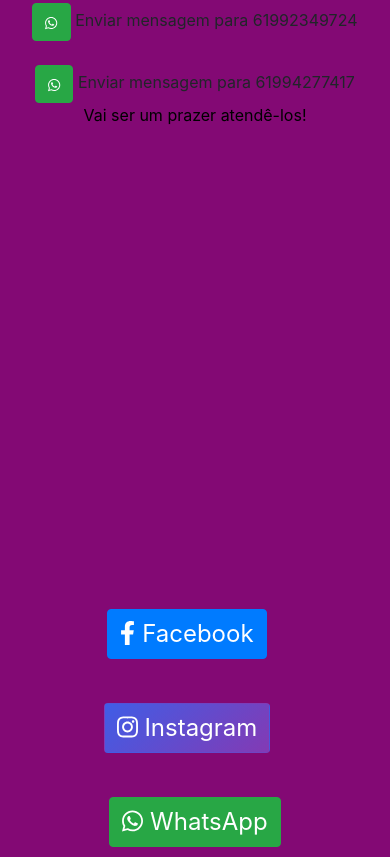
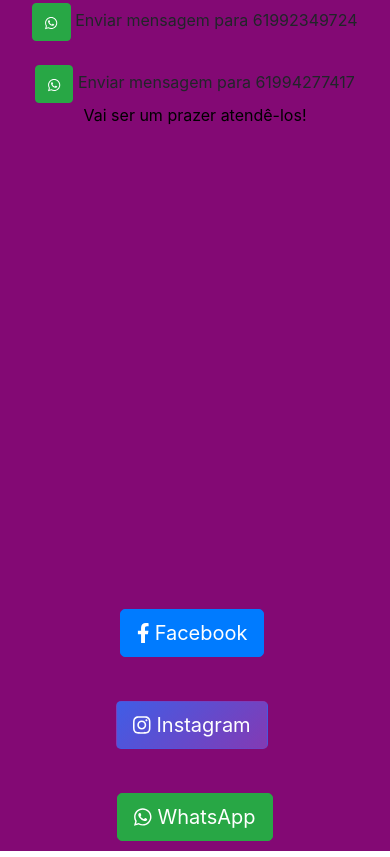
Before and after one commit to marcosdsv/contatos-amr, a website: page index.html in a window 390 px wide. Shown: the part 345-1202 px from the top of the page. Drawn offline with nearby package versions, Linux system fonts and the light colour scheme.

Commit message:
incluido tamanho dos botões para medi query

```diff
--- a/styles.css
+++ b/styles.css
@@ -80,9 +80,11 @@
 
 .redes-sociais a {
   color: #fff;
-  font-size: 24px;
-  margin: 0 10px;
+  font-size: 20px;
+  margin: 10px;
+  padding: 8px 16px; /* Adicionei padding para definir o tamanho médio dos botões */
   text-decoration: none;
+  border-radius: 5px;
 }
 
 /* Estilos para o conteúdo principal */
@@ -113,8 +115,4 @@
     flex-direction: column;
     align-items: center;
   }
-
-  .redes-sociais a {
-    margin: 10px 0;
-  }
 }
```
